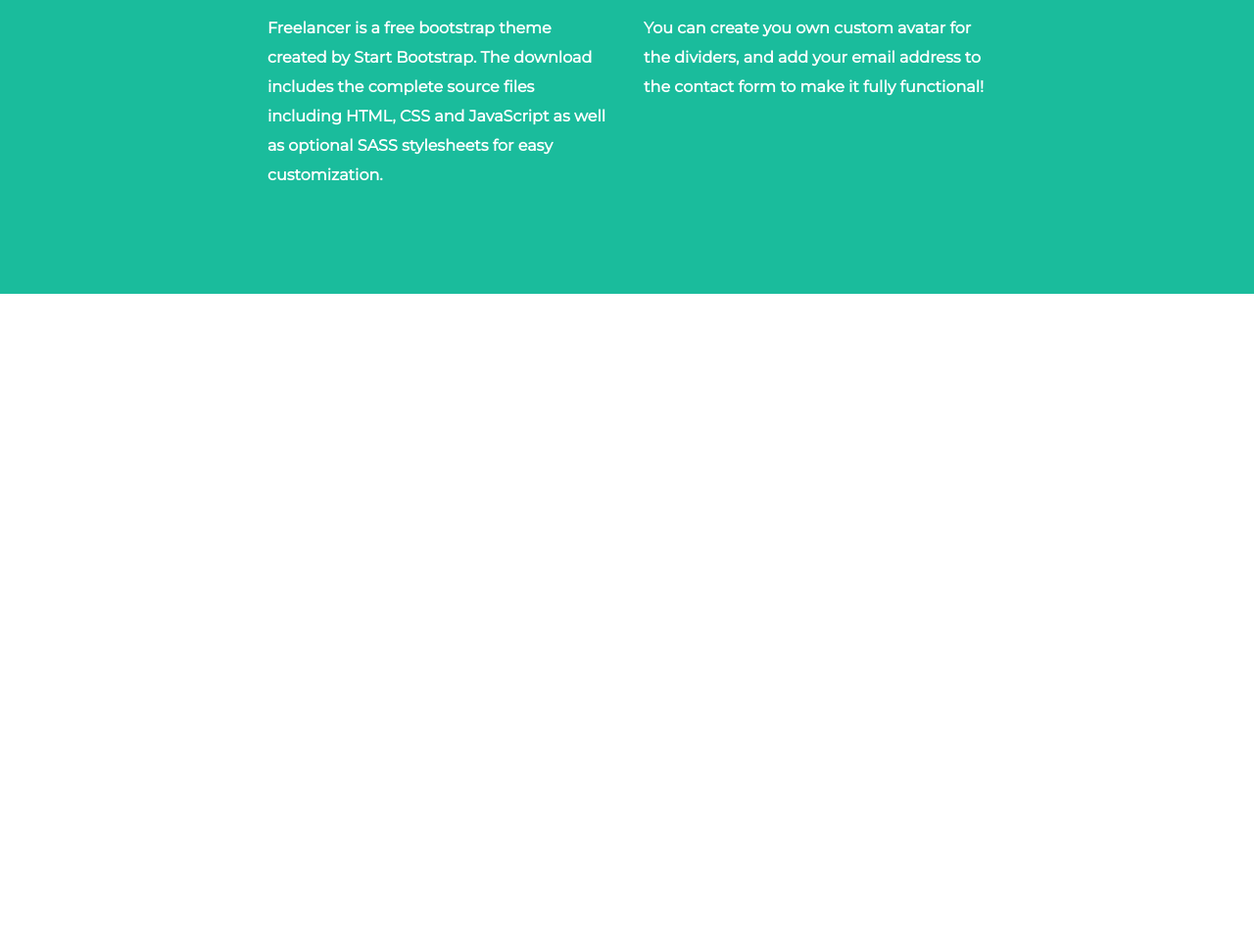
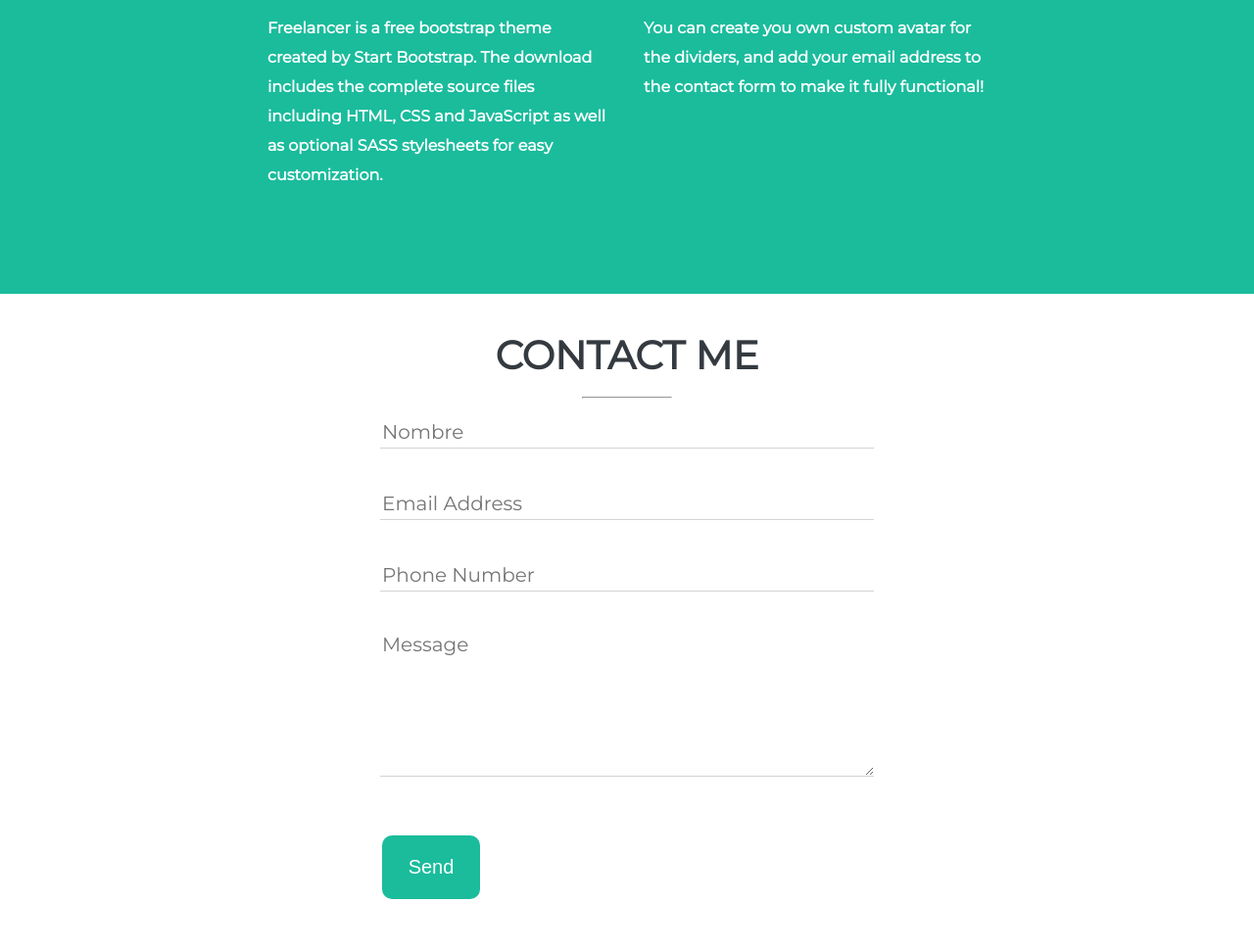
Before and after one commit to cynthiamv/Clase5, a plain HTML site: page index.html.html in a window 1280 px wide. Shown: the part 1610-2580 px from the top of the page at 98% size. Before the commit the page ends 1910 px from the top, so only its background shows below. Drawn offline with Linux system fonts and the light colour scheme.

Commit message:
Agregué formulario

```diff
--- a/index.html.html
+++ b/index.html.html
@@ -16,15 +16,15 @@
     </div>
 
     <div class="menu">
-      <a href="#portfolio" style="text-decoration: none">PORTFOLIO</a>
-    </div>
+      <h4><a href="#portfolio" style="text-decoration: none">PORTFOLIO</a></h4>
 
-    <div class="menu">
-      <a href="#about" style="text-decoration: none">ABOUT</a>
-    </div>
 
-    <div class="menu">
-      CONTACT
+
+      <h4><a href="#about" style="text-decoration: none">ABOUT</a></h4>
+
+
+
+      <h4><a href="#contacto" style="text-decoration: none">CONTACT</a></h4>
     </div>
 
   </div>
@@ -73,6 +73,40 @@
 
   </div>
 
+  <div id="contacto">
+
+    <h3><a class="contactme" name="contacto">CONTACT ME</a></h3>
+
+    <hr>
+
+    <form action="/contacto" method="post">
+
+      <div class="opcion">
+        <input type="text" placeholder="Nombre" name="nombre">
+      </div>
+
+      <div class="opcion">
+        <input type="email" placeholder="Email Address" name="email">
+      </div>
+
+      <div class="opcion">
+        <input type="number" placeholder="Phone Number" name="telefono">
+      </div>
+
+      <div class="opcion">
+        <textarea name="mensaje" placeholder="Message" cols="30" rows="6"></textarea>
+      </div>
+
+      <div class="submit">
+        <input type="submit" name="send" value="Send">
+      </div>
+
+    </form>
+
+
+
+  </div>
+
 </body>
 
 </html>
--- a/style.css
+++ b/style.css
@@ -8,22 +8,32 @@ body{
 .header{
   background-color: #343a40;
   height: 70px;
-  padding-top: 20px;
-  padding-left: 50px;
+  position: fixed;
+  width: 100%;
 }
 
 .titulo{
   display: inline-block;
-  margin-right: 550px;
-  margin-left: 130px;
   font-size: 25px;
+  position: absolute;
+  top: 20px;
+  left: 30px;
 }
 
 .menu{
+  position: absolute;
+  top: 5px;
+  right: 20px;
+}
+
+.menu a{
+  margin-right: 10px;
+}
+
+h4{
   display: inline-block;
-  margin-right: 20px;
-  font-size: 15px;
   color: #FFF;
+  margin-right: 5px;
 }
 
 .menu a{
@@ -32,9 +42,9 @@ body{
 
 
 .contenido{
-  padding-top: 30px;
+  padding-top: 100px;
   background-color:  #1abc9c;
-  height: 550px;
+  height: 570px;
   text-align: center;
 }
 
@@ -97,3 +107,55 @@ hr{
   margin-top: 15px;
   line-height: 30px;
 }
+
+#contacto{
+  height: 650px;
+  text-align: center;
+  line-height: 5px;
+  padding-top: 20px;
+}
+
+.contactme{
+  color: #343a40;
+  font-weight: bold;
+}
+
+input:not([type=submit]){
+  width: 500px;
+  height: 30px;
+  font-size: 20px;
+  border:none;
+  border-bottom: 1px solid lightgray;
+  font-family: 'Montserrat', sans-serif;
+}
+
+.opcion{
+  padding-top: 10px;
+  margin-bottom: 30px;
+}
+
+textarea{
+  width: 500px;
+  border: none;
+  border-bottom: 1px solid lightgray;
+  font-family: 'Montserrat', sans-serif;
+  font-size: 20px;
+  font-weight: normal;
+}
+
+input[type=submit] {
+  border: none;
+  background:#1abc9c;
+  width: 100px;
+  height: 65px;
+  position: relative;
+  top: 30px;
+  right: 200px;
+  font-size: 20px;
+  color: #FFF;
+  border-radius: 10px;
+}
+
+input[type=submit]:hover {
+  background: #1f9c83;
+}
```
